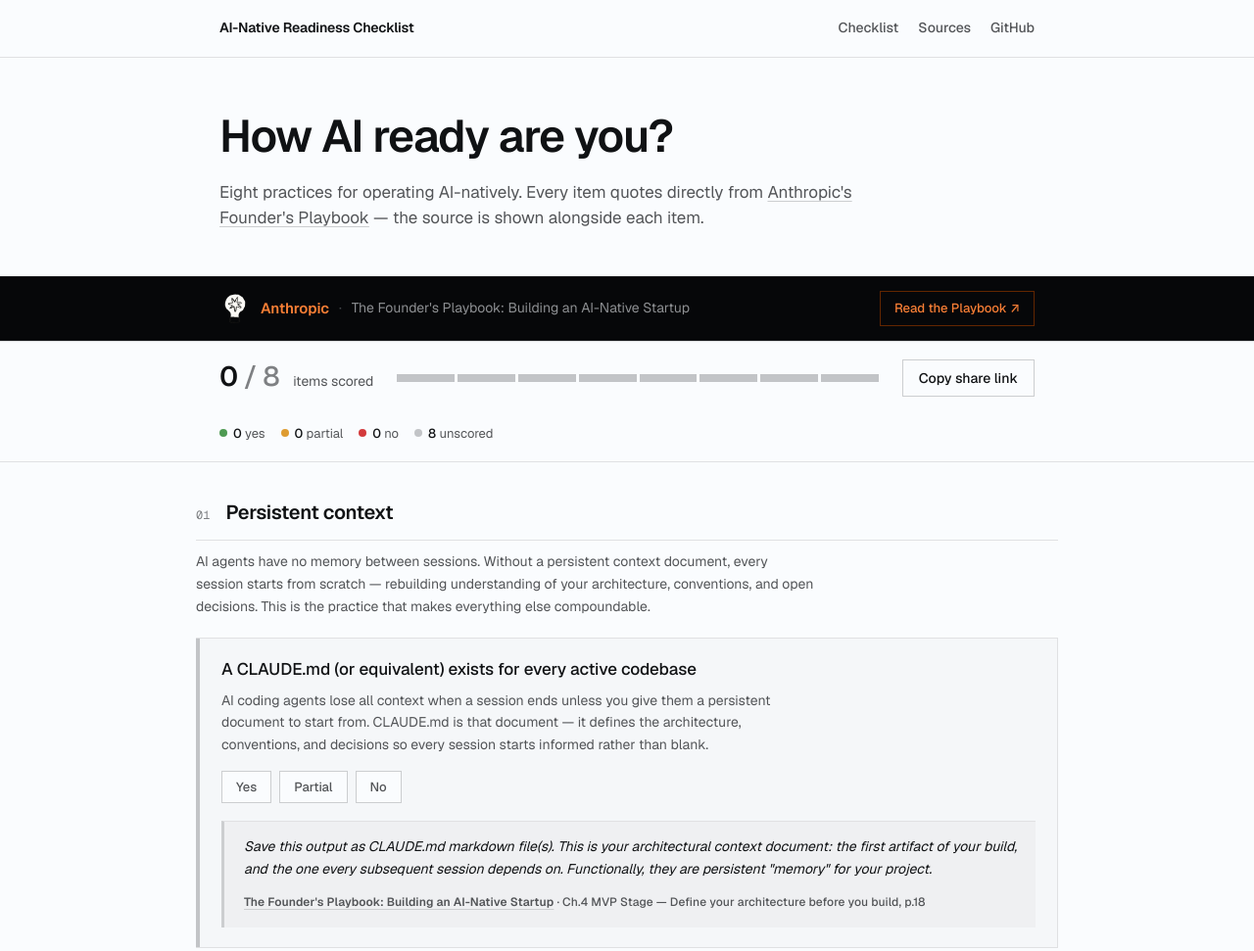
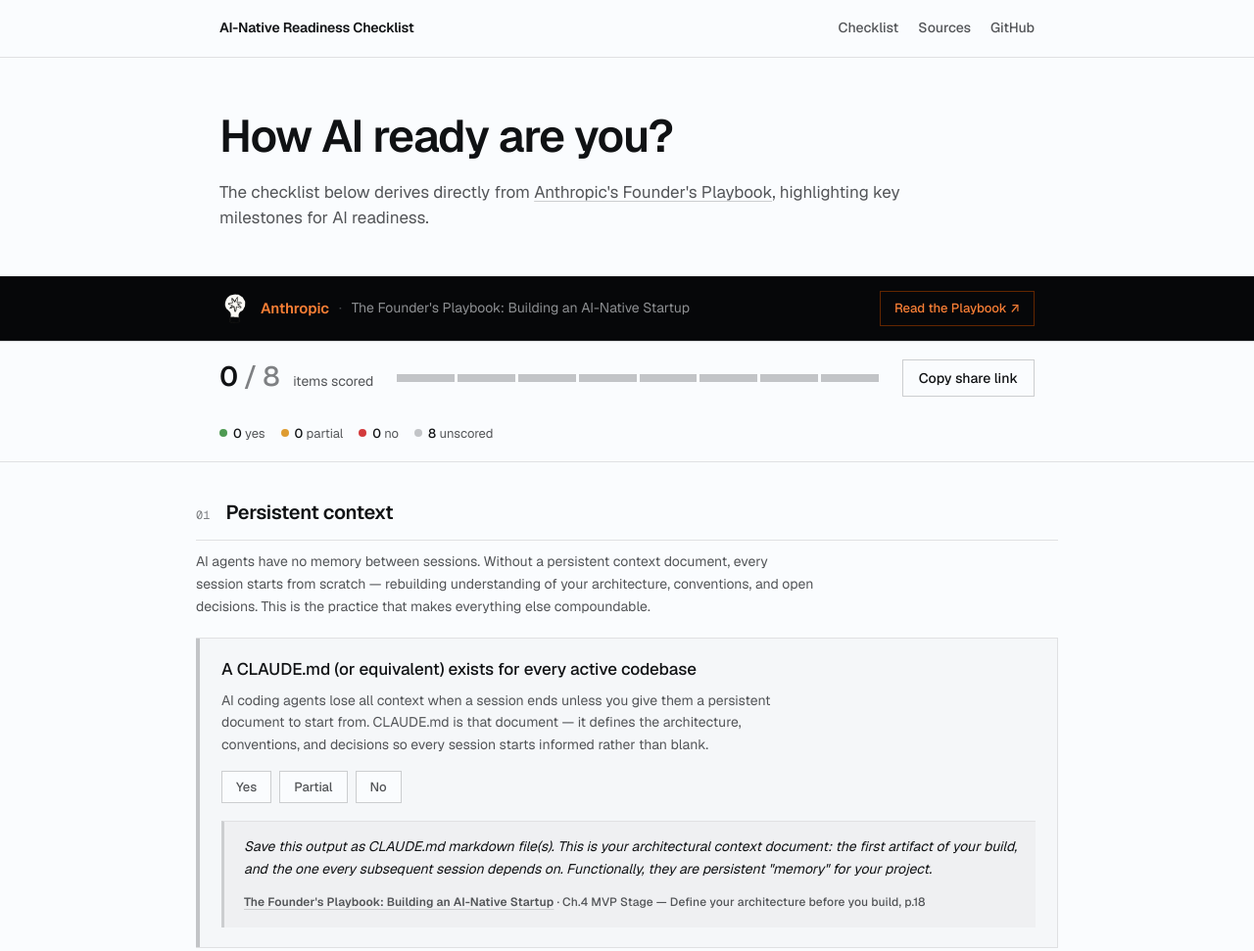
Before and after one commit to Fragment256/ai-native-checklist, a plain HTML site: page docs/index.html in a window 1280 px wide. Shown: the top 971 px of the page at 98% size. Drawn offline with Linux system fonts and the light colour scheme.

Commit message:
site: restore user-original lede text

```diff
--- a/docs/index.html
+++ b/docs/index.html
@@ -25,7 +25,7 @@
 <section class="hero">
   <div class="wrap">
     <h1>How AI ready are you?</h1>
-    <p class="lede">Eight practices for operating AI-natively. Every item quotes directly from <a href="https://claude.com/blog/the-founders-playbook" target="_blank" rel="noopener">Anthropic's Founder's Playbook</a> — the source is shown alongside each item.</p>
+    <p class="lede">The checklist below derives directly from <a href="https://claude.com/blog/the-founders-playbook" target="_blank" rel="noopener">Anthropic's Founder's Playbook</a>, highlighting key milestones for AI readiness.</p>
   </div>
 </section>
 
```
